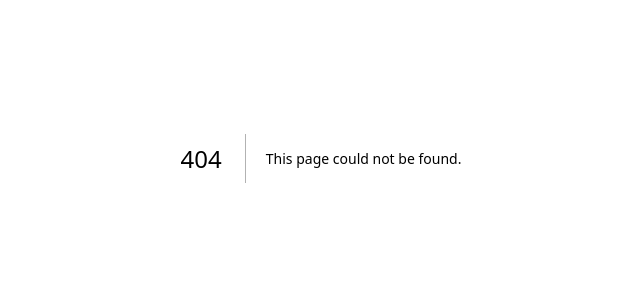
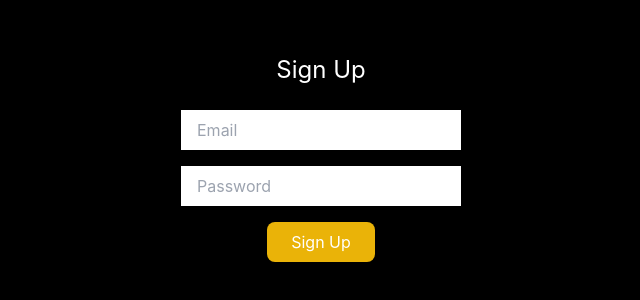
Before and after one commit to mhdkharoub-rgb/growfinitys, a Next.js app: page /login in a window 1280 px wide. Before the commit this address had no page. Shown: the part 242-542 px from the top of the page, without its empty margins (319-959 px from the left). Built offline with nearby package versions, Linux system fonts and the light colour scheme.

Commit message:
Create login.js

```diff
--- /dev/null
+++ b/pages/login.js
@@ -0,0 +1,41 @@
+import { useState } from "react"
+
+export default function Signup() {
+  const [email, setEmail] = useState("")
+  const [password, setPassword] = useState("")
+
+  const handleSignup = async () => {
+    const res = await fetch("/api/auth/signup", {
+      method: "POST",
+      headers: { "Content-Type": "application/json" },
+      body: JSON.stringify({ email, password })
+    })
+    const data = await res.json()
+    alert(data.message || data.error)
+  }
+
+  return (
+    <div className="min-h-screen flex flex-col items-center justify-center bg-black text-white">
+      <h1 className="text-2xl mb-6">Sign Up</h1>
+      <input
+        className="mb-4 px-4 py-2 text-black"
+        placeholder="Email"
+        value={email}
+        onChange={(e) => setEmail(e.target.value)}
+      />
+      <input
+        className="mb-4 px-4 py-2 text-black"
+        placeholder="Password"
+        type="password"
+        value={password}
+        onChange={(e) => setPassword(e.target.value)}
+      />
+      <button
+        onClick={handleSignup}
+        className="bg-yellow-500 px-6 py-2 rounded-lg"
+      >
+        Sign Up
+      </button>
+    </div>
+  )
+}
```
